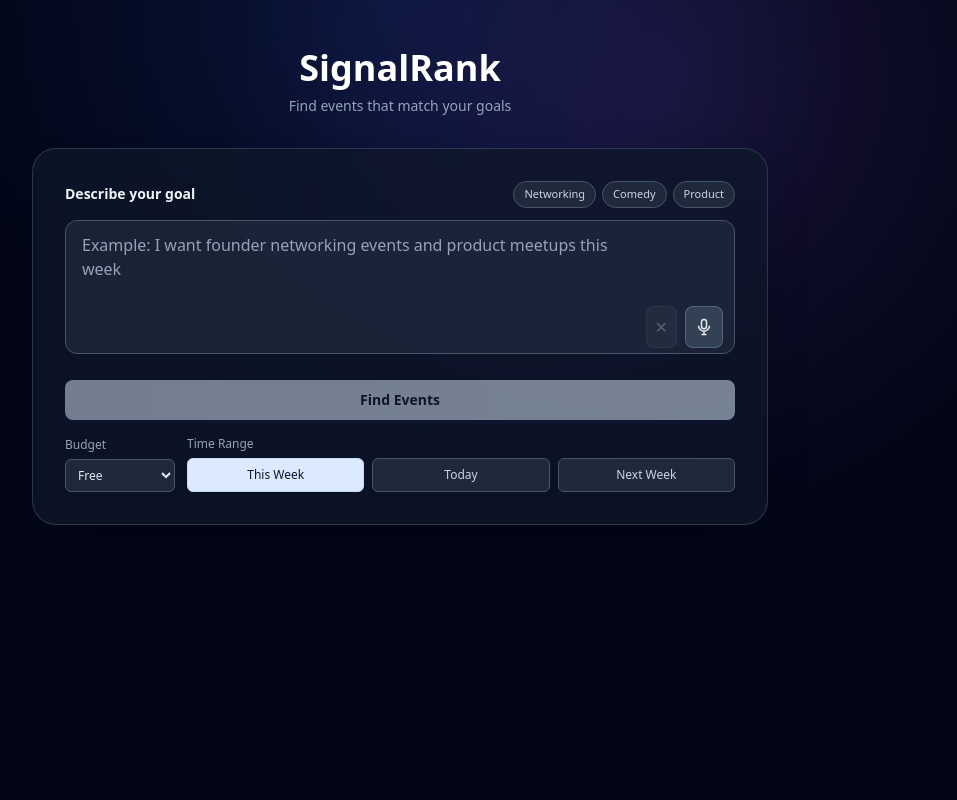
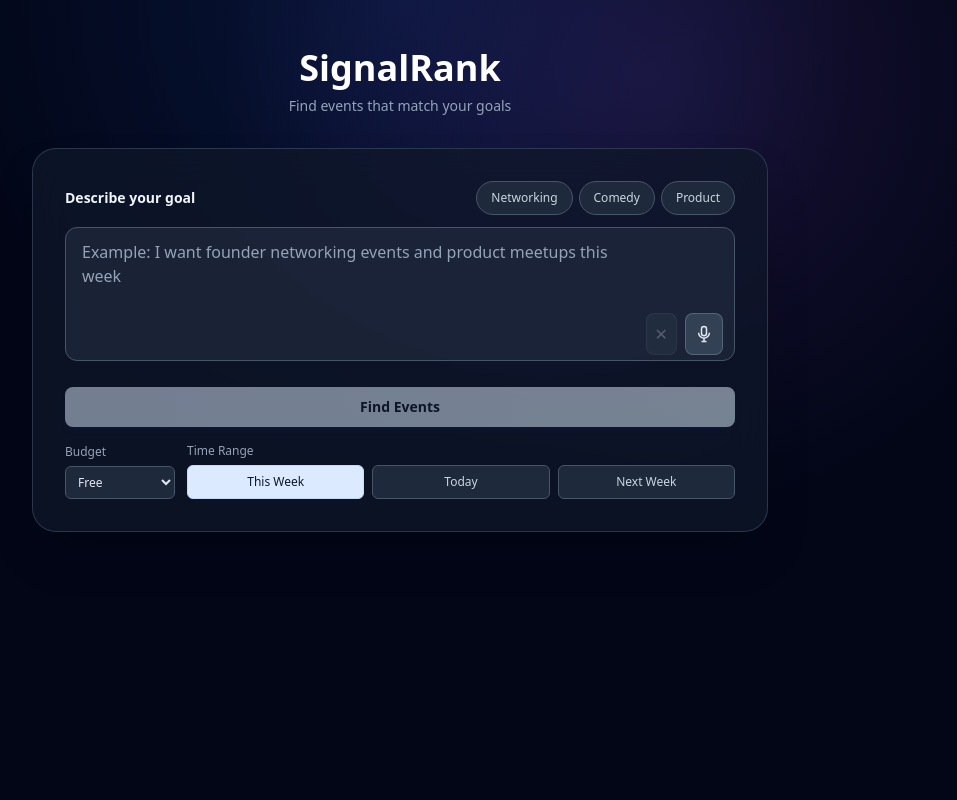
Before and after one commit to fiyinadeyera/fiyin-os, a Flask app: page /signalrank in a window 1280 px wide. Shown: the whole page, without its empty margins (240-1197 px from the left). Run offline with Flask 3, Linux system fonts and the light colour scheme; data that the repository does not hold is empty; some libraries are stand-ins or nearby versions; some web fonts are replaced.

Commit message:
Move Class Arcade to position 5 on the hub; bump SignalRank filter chips for easier tapping (#8)
Co-authored-by: Claude Opus 4.8 <noreply@anthropic.com>

```diff
--- a/templates/signalrank.html
+++ b/templates/signalrank.html
@@ -47,9 +47,9 @@
                         <div class="flex flex-col gap-2 mb-3 md:flex-row md:items-center md:justify-between">
                             <label for="goals" class="block text-sm font-semibold text-slate-100">Describe your goal</label>
                             <div class="flex flex-wrap gap-1.5 justify-start md:justify-end" id="goalPresets">
-                                <button type="button" class="preset-chip px-2.5 py-1 rounded-full text-[11px] font-medium bg-slate-800 border border-slate-600 text-slate-300 hover:bg-slate-700 transition" data-text="networking events">Networking</button>
-                                <button type="button" class="preset-chip px-2.5 py-1 rounded-full text-[11px] font-medium bg-slate-800 border border-slate-600 text-slate-300 hover:bg-slate-700 transition" data-text="comedy shows">Comedy</button>
-                                <button type="button" class="preset-chip px-2.5 py-1 rounded-full text-[11px] font-medium bg-slate-800 border border-slate-600 text-slate-300 hover:bg-slate-700 transition" data-text="product launches">Product</button>
+                                <button type="button" class="preset-chip px-3.5 py-2 rounded-full text-xs font-medium bg-slate-800 border border-slate-600 text-slate-300 hover:bg-slate-700 transition" data-text="networking events">Networking</button>
+                                <button type="button" class="preset-chip px-3.5 py-2 rounded-full text-xs font-medium bg-slate-800 border border-slate-600 text-slate-300 hover:bg-slate-700 transition" data-text="comedy shows">Comedy</button>
+                                <button type="button" class="preset-chip px-3.5 py-2 rounded-full text-xs font-medium bg-slate-800 border border-slate-600 text-slate-300 hover:bg-slate-700 transition" data-text="product launches">Product</button>
                             </div>
                         </div>
                         <div class="relative">
```
Also changed, not shown: CLAUDE.md (+6 -5 lines), templates/index.html (+21 -21 lines).
